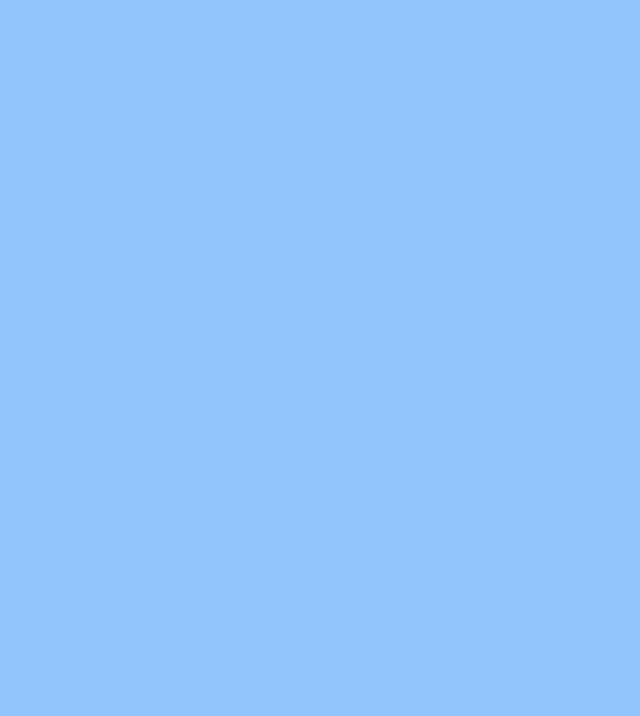
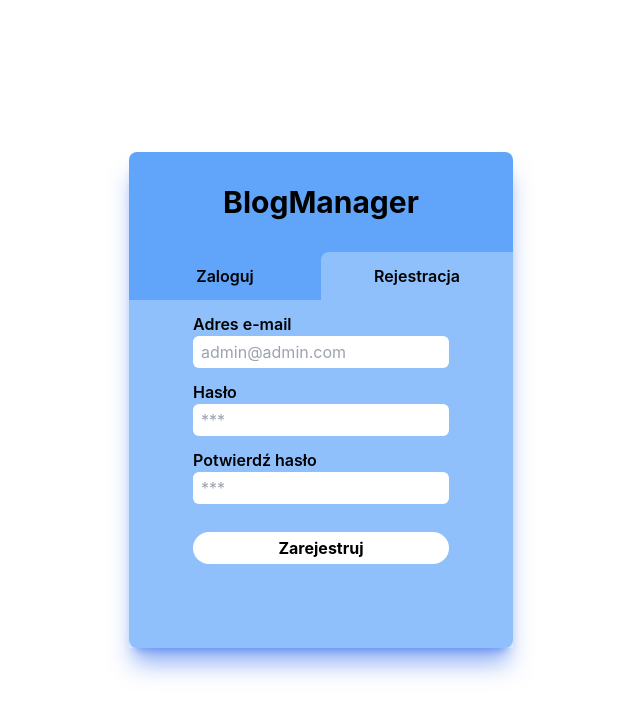
Before and after one commit to PaganMuffin/BlogManagerFrontend, a React (Create React App) app: page /auth/1 in a window 1280 px wide. Before the commit this address had no page. Shown: the top 716 px of the page, without its empty margins (319-959 px from the left). Built offline with nearby package versions, Linux system fonts and the light colour scheme; no server answers.

Commit message:
Rebuild of auth and starting dashboard

```diff
--- a/src/App.js
+++ b/src/App.js
@@ -1,16 +1,34 @@
-import React from 'react';
+import React, { useEffect, useState } from 'react';
 import { Route, Routes, useLocation} from "react-router-dom";
 import { Auth } from './pages/Auth';
 import { Dashboard } from './pages/Dashboard';
+import { useNavigate } from 'react-router-dom';
+import { tokenValidate } from './functions/auth';
+
 
 const App = () => {
+    const [ready, setReady] = useState(false)
+    const navigate = useNavigate();
+    const location = useLocation();
+    useEffect(() => {
+        const token = localStorage.getItem('token')
+        tokenValidate(token)
+            .then(x => {
+                if(x){
+                    if(!location.pathname == "dashboard")
+                        navigate('/dashboard');
+                } else {
+                    navigate('/auth/login');
+                }
+            })
+    },[])
   return (
-      <div className="w-screen h-screen bg-blue-300">
+    <div className="w-screen h-screen ">
         <Routes>
             <Route path="/dashboard" element={<Dashboard/>}/>
-            <Route path="/login" element={<Auth/>}/>
+            <Route path="/auth/:type" element={<Auth/>}/>
         </Routes>
-      </div>
+    </div>
   );
 }
 
--- /dev/null
+++ b/src/functions/blogs.js
@@ -0,0 +1,11 @@
+export const getBlogs = async (token) => {
+    const f = await fetch(`${process.env.REACT_APP_API_URL}/api/blogs`, {
+        method:"GET",
+        headers: {
+            "Authorization": "Bearer " + token
+        }
+    })
+    if(f.ok)
+        return f.json()
+    return null
+}
--- a/src/pages/Auth.js
+++ b/src/pages/Auth.js
@@ -1,27 +1,26 @@
 import { useEffect, useState } from "react";
 import { tokenValidate } from "../functions/auth";
-import { useNavigate } from 'react-router-dom';
+import { useLocation, useNavigate } from 'react-router-dom';
 
 export const Auth = () => {
     const navigate = useNavigate();
+    const location = useLocation();
     const [email, setEmail] = useState("")
     const [password, setPassword] = useState("")
-    const [loading, setloading] = useState(true)
+    const [confirmPassword, setConfirmPassword] = useState("")
+    const [loading, setloading] = useState(false)
+    const [activeTab, setActiveTab] = useState('login')
+
 
     useEffect(() => {
-        const token = localStorage.getItem('token')
-        tokenValidate(token)
-            .then(x => {
-                if(x){
-                    console.log("ZALOGOWAN")
-                    navigate('/dashboard');
-                } else {
-                    setloading(false)
-                }
-            })
+        console.log(location)
+        if(location.pathname === "/auth/login")
+            setActiveTab("login")
+        else
+            setActiveTab("register")
     },[])
 
-    const Login = async (event) => {
+    const login = async (event) => {
         event.preventDefault();
         const fd = new FormData();
         fd.append("email", email)
@@ -40,18 +39,35 @@ export const Auth = () => {
         }
 
     }
+    const register = async (event) => {
+        if(password != confirmPassword){
+            alert("Hasła się od siebie różnią")
+            return;
+        }
 
+        event.preventDefault();
+        const fd = new FormData();
+        fd.append("email", email)
+        fd.append("password", password)
+
+        const f = await fetch(`${process.env.REACT_APP_API_URL}/api/auth/register`, {
+            method:"POST",
+            body:fd,
+        })
+
+        if(f.ok){
+            setActiveTab("login")
+            navigate('/auth/login');
+        } else {
+            alert("Nie udało się założyć konta")
+        }
+
+    }
+
+    const LoginComponent = () => {
         return (
-        <>
-        {loading ? <div>Loading</div> :
-
-        <div className="flex items-center justify-center w-full h-full ">
-            <div className="flex flex-col px-16 justify-centerw-96 h-96 bg-blue-400 shadow-xl shadow-blue-600/50 rounded-lg ">
-                <span className="text-center text-3xl py-16 font-bold ">
-                    BlogManager
-                </span>
-                <form onSubmit={Login} className="flex flex-col">
-                    <label className="font-semibold">Adres e-mail</label>
+            <form onSubmit={login} className="flex flex-col">
+                <label className="mt-3 font-semibold">Adres e-mail</label>
                 <input
                     className="rounded-md px-2 py-1 "
                     type="email"
@@ -63,7 +79,7 @@ export const Auth = () => {
                         setEmail(e.target.value)
                     }}
                 />
-                    <label className="mt-5 font-semibold">Hasło</label>
+                <label className="mt-3 font-semibold">Hasło</label>
                 <input
                     className="rounded-md px-2 py-1 outline-none"
                     type="password"
@@ -76,11 +92,86 @@ export const Auth = () => {
                     }}
                 />
                 <input
-                        className="mt-5 w-full bg-white py-1 rounded-full font-bold"
+                    className="mt-7 w-full bg-white py-1 rounded-full font-bold"
                     type="submit"
                     value="Zaloguj"
                 />
             </form>
+        )
+    }
+
+    const RegisterComponent = () => {
+        return (
+            <form onSubmit={register} className="flex flex-col ">
+                <label className="mt-3 font-semibold">Adres e-mail</label>
+                <input
+                    className="rounded-md px-2 py-1 "
+                    type="email"
+                    id="email"
+                    required
+                    placeholder="admin@admin.com"
+                    value={email}
+                    onChange={(e) => {
+                        setEmail(e.target.value)
+                    }}
+                />
+                <label className="mt-3 font-semibold">Hasło</label>
+                <input
+                    className="rounded-md px-2 py-1 outline-none"
+                    type="password"
+                    id="password"
+                    required
+                    placeholder="***"
+                    value={password}
+                    onChange={(e) => {
+                        setPassword(e.target.value)
+                    }}
+                />
+                <label className="mt-3 font-semibold">Potwierdź hasło</label>
+                <input
+                    className="rounded-md px-2 py-1 outline-none"
+                    type="password"
+                    id="confirm_password"
+                    required
+                    placeholder="***"
+                    value={confirmPassword}
+                    onChange={(e) => {
+                        setConfirmPassword(e.target.value)
+                    }}
+                />
+                <input
+                    className="mt-7 w-full bg-white py-1 rounded-full font-bold"
+                    type="submit"
+                    value="Zarejestruj"
+                />
+            </form>
+        )
+    }
+
+    return (
+        <>
+        {loading ? <div>Loading</div> :
+
+        <div className="flex items-center justify-center w-full h-full ">
+            <div className="flex flex-col justify-center w-96 h-124 bg-blue-400 shadow-xl shadow-blue-600/50 rounded-lg ">
+                <span className="text-center px-16 text-3xl py-8 font-bold ">
+                    BlogManager
+                </span>
+
+                <div className="">
+                    <button onClick={() => {
+                        navigate("/auth/login")
+                        setActiveTab("login")
+                    }}    className={`w-1/2 h-12 font-semibold rounded-tr-lg ${activeTab === "login"       ? "bg-white bg-opacity-30" : ""}`}>Zaloguj</button>
+                    <button onClick={() => {
+                        navigate("/auth/register")
+                        setActiveTab("register")
+                    }} className={`w-1/2 h-12 font-semibold rounded-tl-lg ${activeTab === "register" ? "bg-white bg-opacity-30" : ""}`}>Rejestracja</button>
+                </div>
+                <div className="px-16 bg-white bg-opacity-30 h-full">
+                    {activeTab === "login" ? <LoginComponent/> : <RegisterComponent/>}
+
+                </div>
             </div>
         </div>
         }
--- /dev/null
+++ b/src/pages/Components/Blogs.js
@@ -0,0 +1,41 @@
+import { useEffect, useState } from "react"
+import { getBlogs } from "../../functions/blogs"
+
+export const Blogs = (props) => {
+    const token = localStorage.getItem('token')
+    const [blogs, setBlogs] = useState([])
+    const rowColumns = {"title":"Tytuł", "author_name":"Autor", "slug":"Adres"}
+    useEffect(() => {
+        getBlogs(token)
+            .then((x) => {
+                console.log(x)
+                setBlogs(x.message)
+            })
+    },[])
+
+    const Row = ({data}) => {
+        return (
+            <div className="flex flex-row w-full text-center ">
+                <span className="w-32">{data.title}</span>
+                <span className="w-32">{data.author_name}</span>
+                <span className="w-32">{data.slug}</span>
+            </div>
+        )
+    }
+
+    return (
+
+        <div className="text-black bg-slate-300 rounded-lg">
+            <div className="flex flex-row w-full text-center font-semibold">
+                <span className="w-32">{rowColumns.title}</span>
+                <span className="w-32">{rowColumns.author_name}</span>
+                <span className="w-32">{rowColumns.slug}</span>
+            </div>
+            {blogs.map((x) => {
+                return (
+                    <Row key={x.id} data={x}/>
+                )
+            })}
+        </div>
+    )
+}
--- a/src/pages/Dashboard.js
+++ b/src/pages/Dashboard.js
@@ -1,7 +1,66 @@
+import { useState } from "react"
+import { Blogs } from "./Components/Blogs"
+
 export const Dashboard = () => {
-  return (
-    <div>
-        Dashboard
-    </div>
-  );
+
+    const [activeTab, setActiveTab] = useState("blogs")
+
+    const TabButton = ({ name, id}) => {
+
+        return (
+            <button
+            onClick={() => {
+                console.log(id)
+                setActiveTab(id)
+            }}
+            className={`
+                ${activeTab == id ? "text-slate-300" : "text-slate-500"}
+                px-5 py-2 font-bold h-16 w-full flex xl:justify-start items-center space-x-5
+            `}>
+                <span className="">
+                    {name}
+                </span>
+            </button>
+        )
+    }
+
+    const Panels = () => {
+        if(activeTab == "blogs"){
+            return <Blogs/>
+        } else {
+            return (
+                <div>
+                    NO READY
+                </div>
+            )
+        }
+    }
+
+    return (
+        <div className="text-white flex flex-row w-full h-screen  bg-slate-200">
+            <div className="h-full w-64 flex flex-col bg-slate-800">
+                <div className="flex justify-center items-center h-24 w-64 bg-blue-500">
+                    <span className=" font-bold text-xl z-10">
+                        BlogManager
+                    </span>
+                </div>
+                <div className="min-w-64 ">
+                    <TabButton name="Blogi" id="blogs"/>
+                    <TabButton name="Posty" id="posts"/>
+                    <TabButton name="Pliki" id="files"/>
+                    <TabButton name="Tagi" id="tags"/>
+                    <TabButton name="Komentarze" id="comments"/>
+                </div>
+            </div>
+            <div className="h-full w-full">
+                <div className="flex justify-center items-center h-24 w-full bg-blue-500">
+                    PANEL NA GGORZZE
+                </div>
+                <div className="p-20">
+                    <Panels/>
+
+                </div>
+            </div>
+        </div>
+    );
 }
--- a/tailwind.config.js
+++ b/tailwind.config.js
@@ -3,7 +3,16 @@ module.exports = {
     "./src/**/*.{js,jsx,ts,tsx}",'./public/index.html'
   ],
   theme: {
-    extend: {},
+    extend: {
+        height: {
+            100: '25rem',
+            104: '26rem',
+            108: '27rem',
+            116: '29rem',
+            120: '30rem',
+            124: '31rem',
+        },
+    },
   },
   plugins: [],
 }
```
Lines whose indentation alone changed are shown as unchanged.
